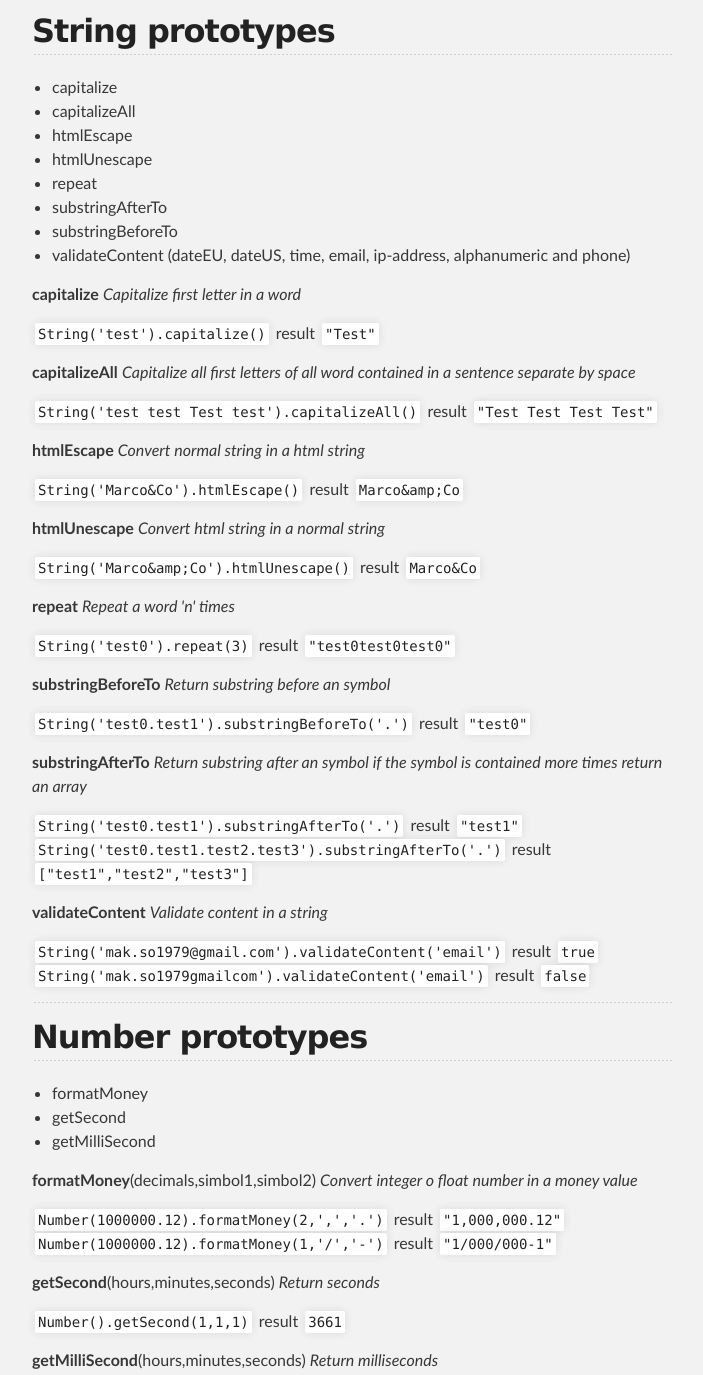
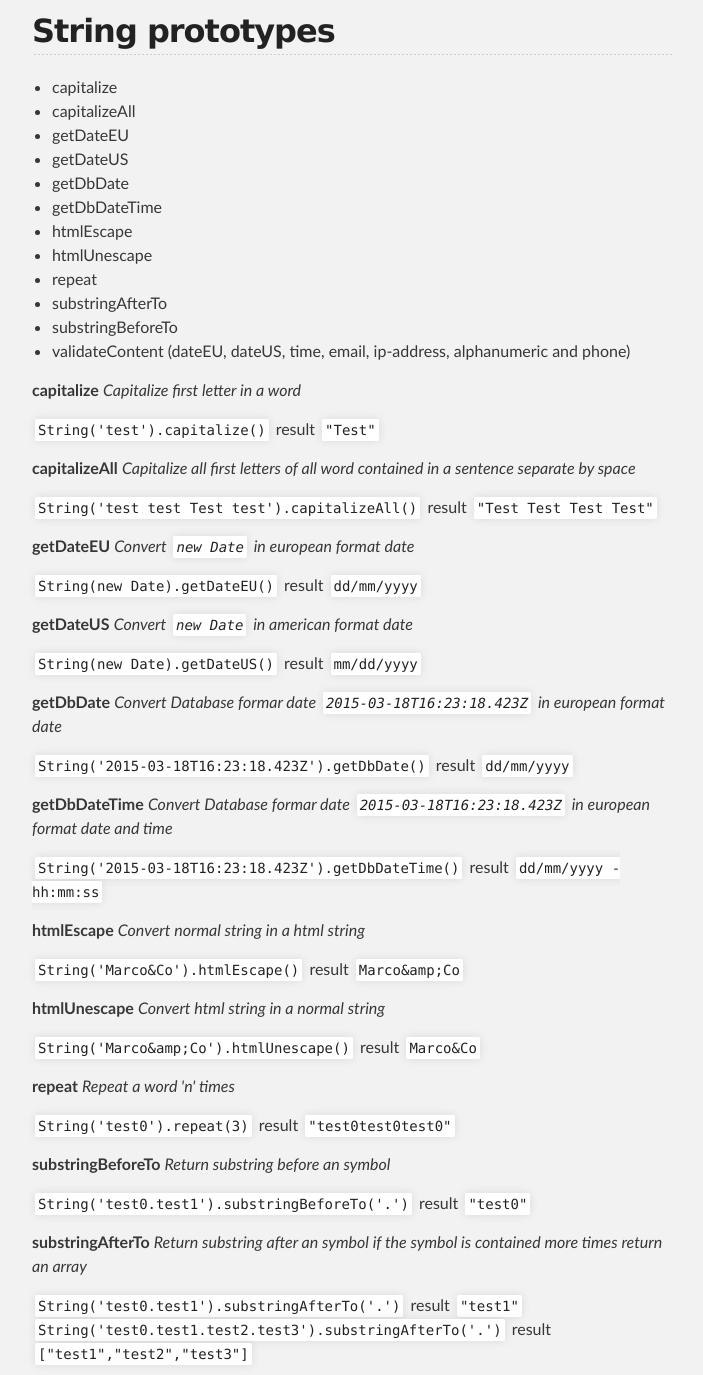
Before and after one commit to marcosomma/my-prototypes, a plain HTML site: page index.html in a window 1280 px wide. Shown: the part 1060-2435 px from the top of the page, without its empty margins (288-991 px from the left). Drawn offline with Linux system fonts and the light colour scheme.

```diff
--- a/index.html
+++ b/index.html
@@ -52,6 +52,10 @@
 <ul>
 <li>capitalize</li>
 <li>capitalizeAll</li>
+<li>getDateEU</li>
+<li>getDateUS</li>
+<li>getDbDate</li>
+<li>getDbDateTime</li>
 <li>htmlEscape</li>
 <li>htmlUnescape</li>
 <li>repeat</li>
@@ -69,6 +73,26 @@
 <em>Capitalize all first letters of all word contained in a sentence separate by space</em></p>
 
 <p><code>String('test test Test test').capitalizeAll()</code> result <code>"Test Test Test Test"</code></p>
+
+<p><strong>getDateEU</strong>
+<em>Convert <code>new Date</code> in european format date</em></p>
+
+<p><code>String(new Date).getDateEU()</code> result <code>dd/mm/yyyy</code></p>
+
+<p><strong>getDateUS</strong>
+<em>Convert <code>new Date</code> in american format date</em></p>
+
+<p><code>String(new Date).getDateUS()</code> result <code>mm/dd/yyyy</code></p>
+
+<p><strong>getDbDate</strong>
+<em>Convert Database formar date <code>2015-03-18T16:23:18.423Z</code> in european format date</em></p>
+
+<p><code>String('2015-03-18T16:23:18.423Z').getDbDate()</code> result <code>dd/mm/yyyy</code></p>
+
+<p><strong>getDbDateTime</strong>
+<em>Convert Database formar date <code>2015-03-18T16:23:18.423Z</code> in european format date and time</em></p>
+
+<p><code>String('2015-03-18T16:23:18.423Z').getDbDateTime()</code> result <code>dd/mm/yyyy - hh:mm:ss</code></p>
 
 <p><strong>htmlEscape</strong>
 <em>Convert normal string in a html string</em></p>
@@ -113,11 +137,10 @@
 <li>getMilliSecond</li>
 </ul>
 
-<p><strong>formatMoney</strong>(decimals,simbol1,simbol2)
+<p><strong>formatMoney</strong>(decimals)
 <em>Convert integer o float number in a money value</em></p>
 
-<p><code>Number(1000000.12).formatMoney(2,',','.')</code> result <code>"1,000,000.12"</code>
-<code>Number(1000000.12).formatMoney(1,'/','-')</code> result <code>"1/000/000-1"</code></p>
+<p><code>Number(1000000.12).formatMoney(2)</code> result <code>"1,000,000.12"</code></p>
 
 <p><strong>getSecond</strong>(hours,minutes,seconds)
 <em>Return seconds</em></p>
```
Also changed, not shown: params.json (+1 -1 lines).
